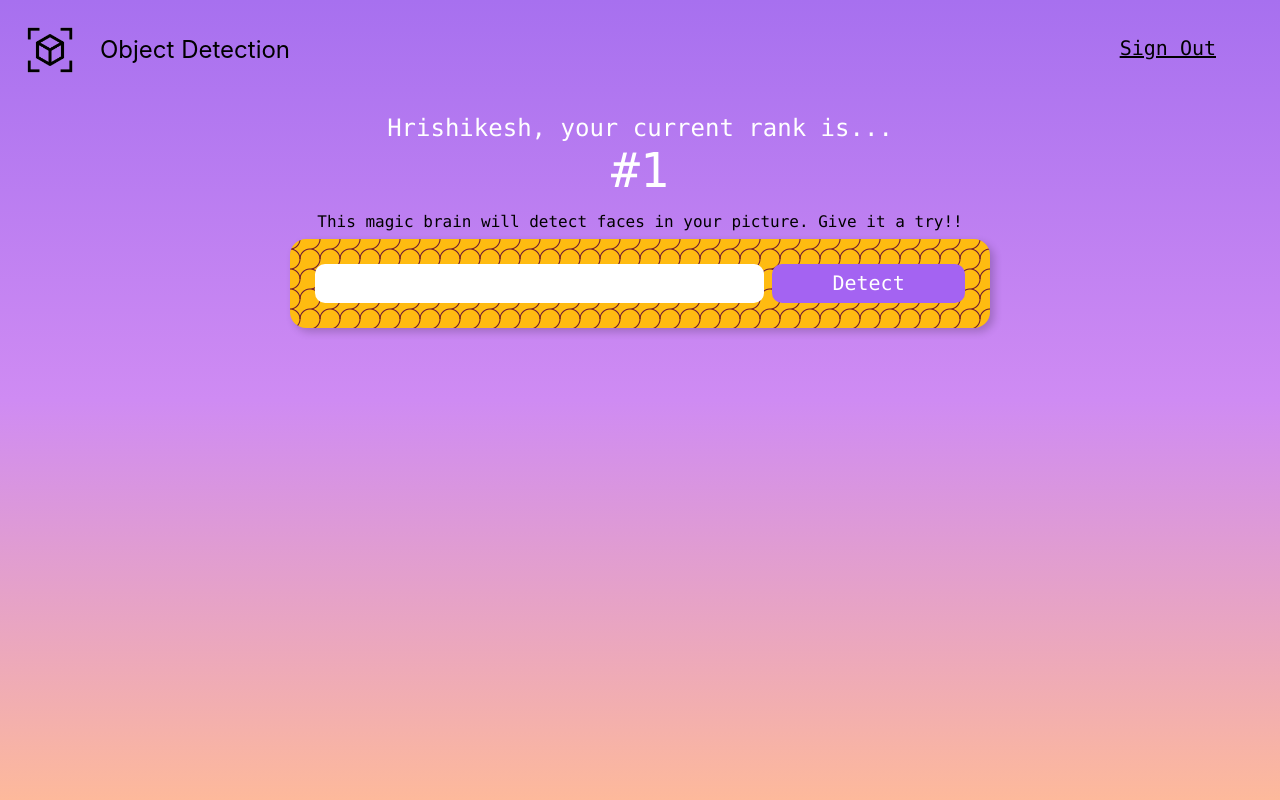
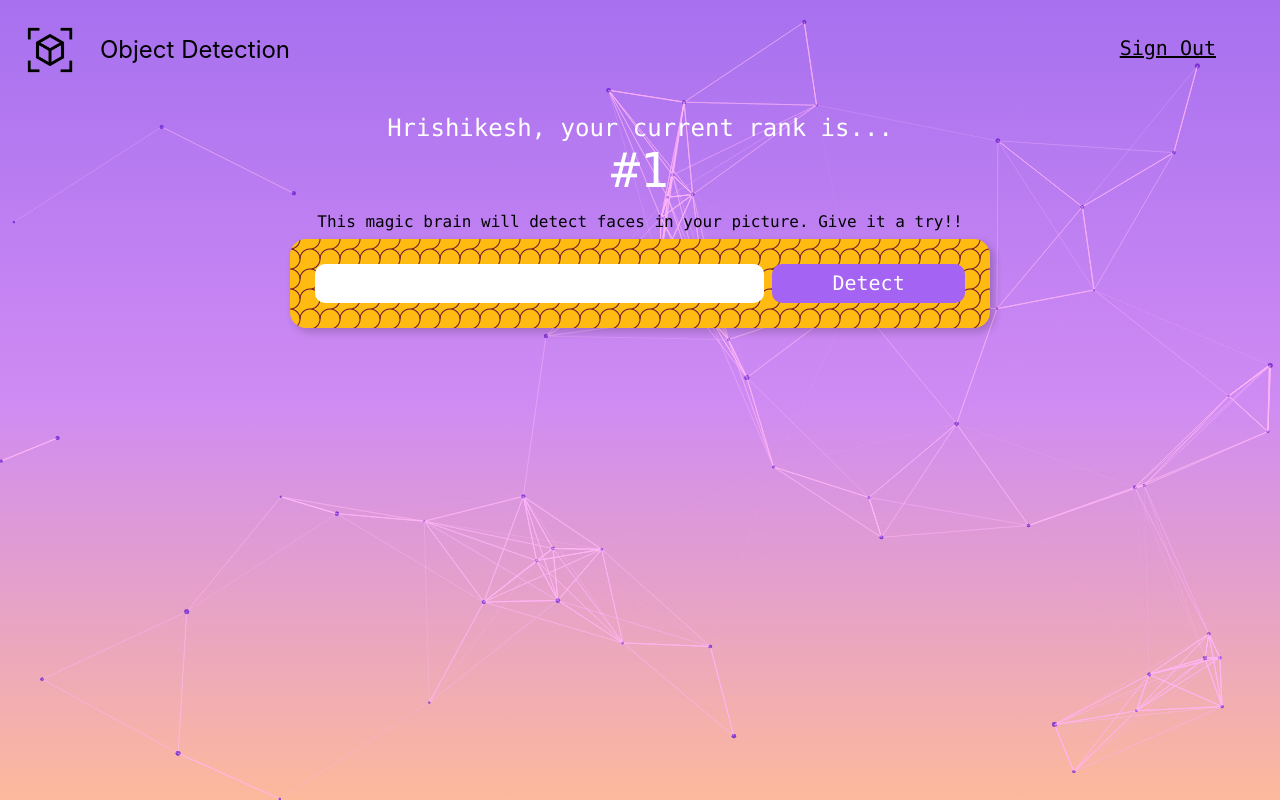
Before and after one commit to theNoobCoder0x01/face-detection-app, a React (Create React App) app: page / in a window 1280 px wide. Built offline with nearby package versions, Linux system fonts and the light colour scheme.

Commit message:
added particles background

```diff
--- a/package.json
+++ b/package.json
@@ -9,6 +9,7 @@
     "react": "^17.0.2",
     "react-dom": "^17.0.2",
     "react-scripts": "^4.0.3",
+    "react-tsparticles": "^1.27.0",
     "tachyons": "^4.12.0",
     "web-vitals": "^1.1.2"
   },
--- a/src/App.css
+++ b/src/App.css
@@ -11,3 +11,16 @@
 	width: 100vw;
 	height: 50px;
 }
+
+.particles-canvas {
+	background: linear-gradient(to top, #FDB99B, #CF8BF3, #A770EF);
+}
+
+.particles {
+	position: fixed;
+	top: 0;
+	bottom: 0;
+	left: 0;
+	right: 0;
+	z-index: -1;
+}
--- a/src/App.js
+++ b/src/App.js
@@ -2,16 +2,78 @@
 import Navigation from "./components/Navigation/Navigation";
 import Rank from "./components/Rank/Rank";
 import ImageLinkForm from "./components/ImageLinkForm/ImageLinkForm";
+import Particles from "react-tsparticles";
+import { useState } from 'react';
+
+const options={
+	fpsLimit: 60,
+	interactivity: {
+		detectsOn: "canvas",
+		modes: {
+			push: {
+				quantity: 4,
+			},
+		},
+	},
+	particles: {
+		color: {
+			value: "#732BD3",
+		},
+		links: {
+			color: "#FFB6F6",
+			distance: 200,
+			enable: true,
+			opacity: 0.6,
+			width: 0.7,
+		},
+		collisions: {
+			enable: true,
+		},
+		move: {
+			direction: "none",
+			enable: true,
+			outMode: "bounce",
+			speed: 10,
+			straight: false,
+		},
+		number: {
+			density: {
+				enable: true,
+				value_area: 100,
+			},
+			value: 6,
+		},
+		opacity: {
+			value: 0.4,
+		},
+		shape: {
+			type: "circle",
+		},
+		size: {
+			random: true,
+			value: 2.5,
+		},
+	},
+}
 
 function App() {
+	const [link, setLink] = useState("");
+
+	const linkInputChangeHandler = (event) => {
+		const text = event.target.value;
+		setLink(text);
+	}
+
 	return (
-		<div className="App">
-			<Navigation />
-			{/* <div className="sized-box"></div> */}
-			<Rank />
-			<ImageLinkForm />
-			{/* <FaceDetection /> */}
-		</div>
+		<>
+			<Particles className="particles" canvasClassName="particles-canvas" params={options} />
+			<div className="App">
+				<Navigation />
+				<Rank />
+				<ImageLinkForm inputChangeHandler={linkInputChangeHandler} link={link} />
+				{/* <FaceDetection /> */}
+			</div>
+		</>
 	);
 }
 
--- a/src/components/ImageLinkForm/ImageLinkForm.js
+++ b/src/components/ImageLinkForm/ImageLinkForm.js
@@ -1,11 +1,11 @@
 import './ImageLinkForm.css';
 
-const ImageLinkForm = () => {
+const ImageLinkForm = ({ inputChangeHandler, link }) => {
 	return (
 		<div>
 			<p className="text ma0 mb2">This magic brain will detect faces in your picture. Give it a try!!</p>
 			<div className="form center br4 shadow-5">
-				<input id="link-input" className="f4 br-5 w-70 center" type="text"></input>
+				<input id="link-input" className="f4 br-5 w-70 center" type="text" onChange={inputChangeHandler} value={link} />
 				<button className="button-grow w-30 f4 no-underline bn ph3 pv2 ml2 dib white bg-light-purple" type="button">Detect</button>
 			</div>
 		</div>
--- a/src/index.css
+++ b/src/index.css
@@ -7,7 +7,7 @@
 
 	background: #A770EF;  /* fallback for old browsers */
 	background: linear-gradient(to top, #FDB99B, #CF8BF3, #A770EF);
-	background-size: 100vw 100vh;
+	background-size: 100vh 100vw;
 }
 
 code {
```
Also changed, not shown: 1 other file (tests, documents, lock files or other folders).
